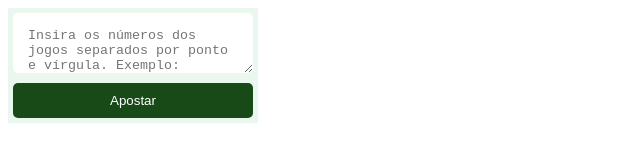
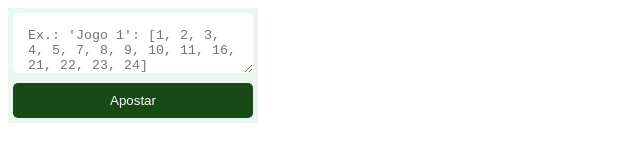
Before and after one commit to lucasgommes/auto-bet, a browser extension: page index.html in a window 1280 px wide. Shown: the whole page, without its empty margins (0-640 px from the left). Drawn offline with Linux system fonts and the light colour scheme.

Commit message:
Instruções de preenchimento no placeholder.

```diff
--- a/index.html
+++ b/index.html
@@ -8,7 +8,7 @@
 </head>
 <body>
     <form>
-        <textarea id="numeros" autocomplete="off" class="bet-input" placeholder="Insira os números dos jogos separados por ponto e vírgula. Exemplo: 1,2,3,...; 4,5,6,..."></textarea>
+        <textarea id="numeros" autocomplete="off" class="bet-input" placeholder="Ex.: 'Jogo 1': [1, 2, 3, 4, 5, 7, 8, 9, 10, 11, 16, 21, 22, 23, 24]"></textarea>
         <button type="submit" class="button-bet">Apostar</button>
     </form>
     <script src="script.js"></script>
```
